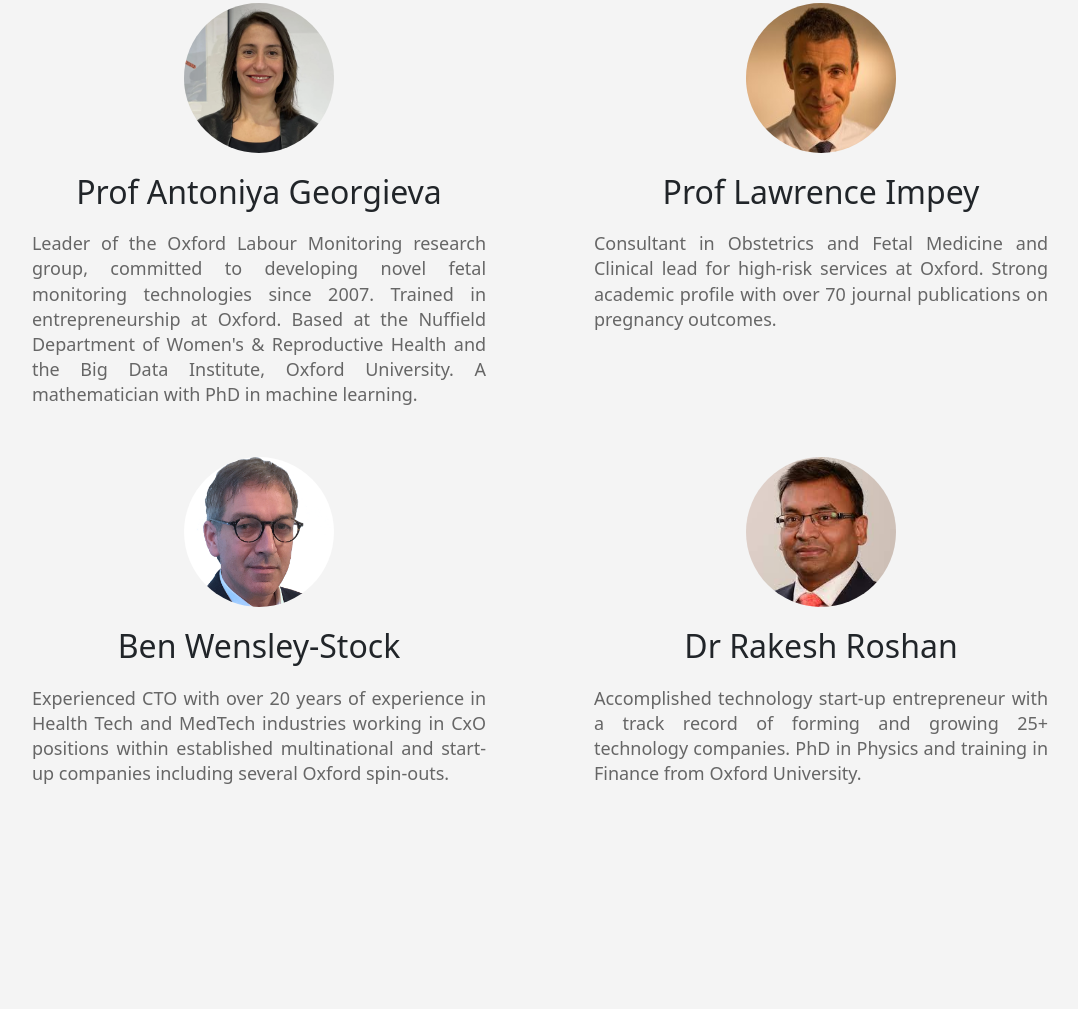
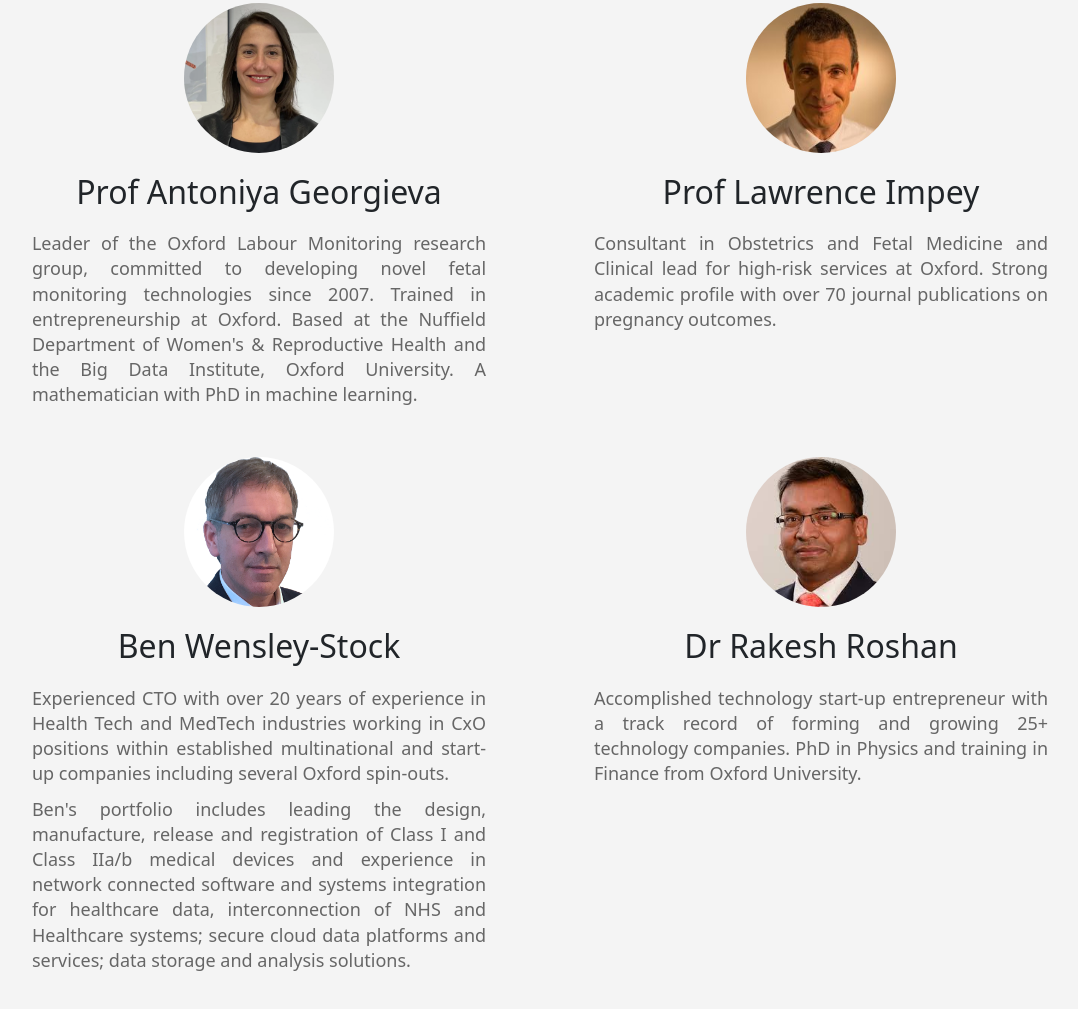
Before and after one commit to Oxford-Fetal-Monitoring/SaferBirth, a website: page index.html in a window 1280 px wide. Shown: the part 1948-2957 px from the top of the page, without its empty margins (100-1178 px from the left). Before the commit the page ends 2805 px from the top, so only its background shows below. Drawn offline with nearby package versions, Linux system fonts and the light colour scheme; a script that the page names is missing.

Commit message:
- updated Ben's description

```diff
--- a/index.html
+++ b/index.html
@@ -78,6 +78,7 @@
                 <h2>Ben Wensley-Stock</h2>
                 <!-- <h3 class="positions-text">CTO and Chief Regulatory Officer</h3> -->
                 <p>Experienced CTO with over 20 years of experience in Health Tech and MedTech industries working in CxO positions within established multinational and start-up companies including several Oxford spin-outs.</p>
+                <p>Ben's portfolio includes leading the design, manufacture, release and registration of Class I and Class IIa/b medical devices and experience in network connected software and systems integration for healthcare data, interconnection of NHS and Healthcare systems; secure cloud data platforms and services; data storage and analysis solutions.</p>
             </div>
             <div class="team-member col-md-6">
                 <img src="images/rakesh.png" alt="Dr Rakesh Roshan">
```
